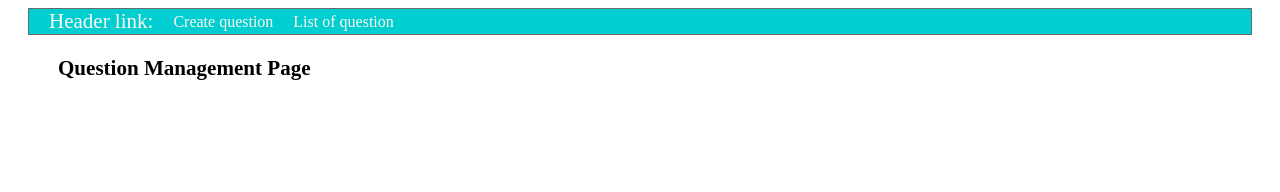
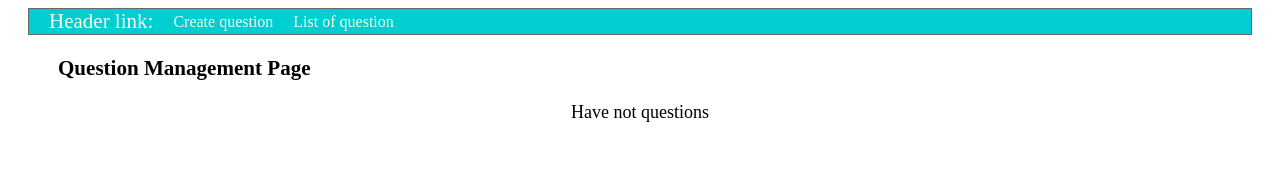
Before and after one commit to xDmv/Test-Task, an Angular app: page /questions-management in a window 1280 px wide. Shown: the top 192 px of the page. Built offline with nearby package versions, Linux system fonts and the light colour scheme.

Commit message:
update 'Question Management Page'

```diff
--- a/src/app/pages/questions-management/questions-management.component.html
+++ b/src/app/pages/questions-management/questions-management.component.html
@@ -3,7 +3,10 @@
   <div class="title-box">
     <h3>Question Management Page</h3>
   </div>
+  <div *ngIf="isNotQuestions">
+    <p class="not-found">Have not questions</p>
+  </div>
   <div class="question" *ngFor="let question of questions; let i = index">
-    <app-card-question [question]="question" [questionIndex]="i" (delete)="onDeleteQuestion($event)"></app-card-question>
+    <app-card-question [question]="question" [questionIndex]="question.id" (delete)="onDeleteQuestion($event)"></app-card-question>
   </div>
 </div>
--- a/src/app/pages/questions-management/questions-management.component.scss
+++ b/src/app/pages/questions-management/questions-management.component.scss
@@ -5,6 +5,10 @@
     font-size: 18px;
   }
 
+  .not-found {
+    font-size: 18px;
+    text-align: center;
+  }
   .question {
     margin: 20px 0;
   }
--- a/src/app/pages/questions-management/questions-management.component.ts
+++ b/src/app/pages/questions-management/questions-management.component.ts
@@ -9,12 +9,16 @@ import { Question } from '../../share/interfaces/question';
 })
 export class QuestionsManagementComponent {
   public questions: Question[] = [];
+  public isNotQuestions = false;
 
   constructor(public storage: StateAppService) {}
 
   ngAfterContentInit() {
     this.storage.init();
     this.questions = this.storage.getQuestion();
+    if (this.questions === null) {
+      this.isNotQuestions = true;
+    }
   }
 
   onDeleteQuestion(index: number) {
--- a/src/app/share/components/card-question/card-question.component.ts
+++ b/src/app/share/components/card-question/card-question.component.ts
@@ -20,6 +20,6 @@ export class CardQuestionComponent {
   }
 
   onEdit(index: number) {
-    this.route.navigateByUrl('/edit-question/' + index);
+    this.route.navigateByUrl('/edit-question/' + index).then();
   }
 }
```
